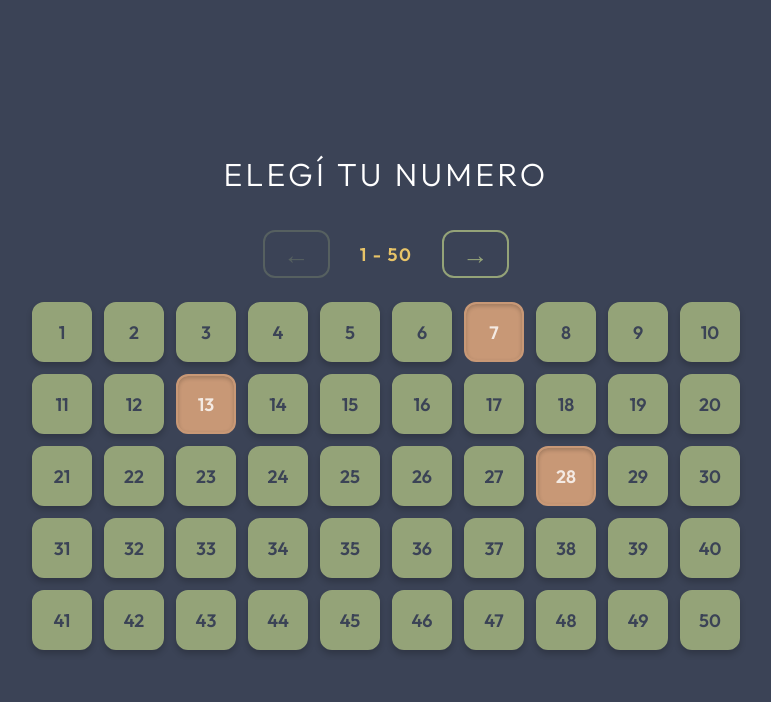
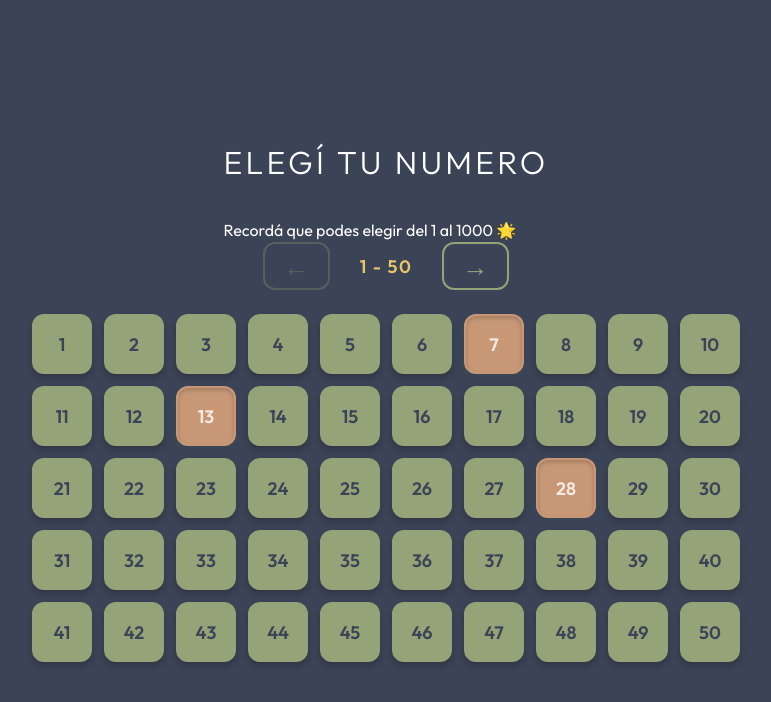
Before and after one commit to trinifaccini/soreteoluciv2, a React (Vite) app: page / in a window 1280 px wide. Both pictures are taken after a click on the button "Ver números disponibles". Shown: the top 702 px of the page, without its empty margins (254-1025 px from the left). Built offline with nearby package versions, Linux system fonts and the light colour scheme.

Commit message:
Add instruction for number selection range

```diff
--- a/src/App.jsx
+++ b/src/App.jsx
@@ -102,6 +102,7 @@ function Home() {
     <div className="app">
       <div className='titulo'>
         <h1>Elegí tu numero</h1>
+        <p>Recordá que podes elegir del 1 al 1000 🌟</p>
       </div>
 
       <div className="container">
```
